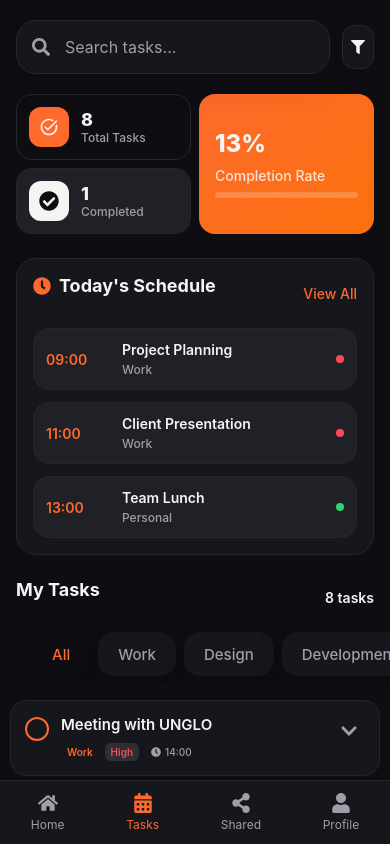
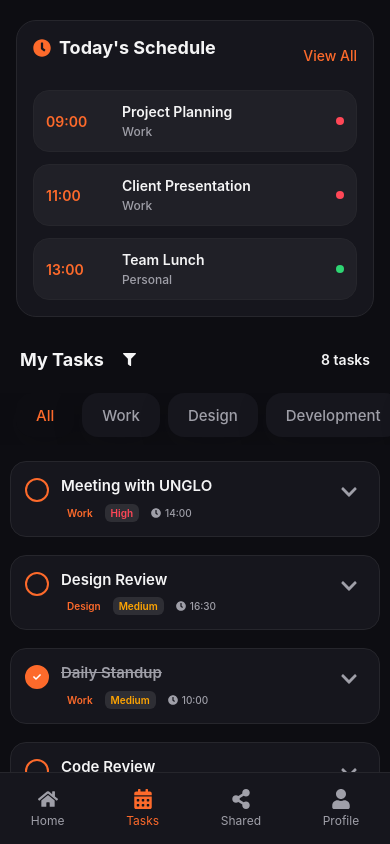
Before and after one commit to shheeeeshka/dori-todoapp-client, a React (Vite) app: page /tasks in a window 390 px wide. Built offline with nearby package versions, Linux system fonts and the light colour scheme.

Commit message:
Fix z-index issues with BottomSheet overlay, remove autoFocus to prevent zoom, update filter UI, improve mobile touch interactions

```diff
--- a/index.html
+++ b/index.html
@@ -10,6 +10,7 @@
   <meta name="theme-color" content="#0d0d11" />
   <meta name="mobile-web-app-capable" content="yes">
   <meta name="apple-mobile-web-app-status-bar-style" content="default">
+  <meta name="viewport" content="width=device-width, initial-scale=1, maximum-scale=1, user-scalable=no">
   <link rel="apple-touch-icon" href="/favicons/apple-touch-icon.png">
   <link rel="icon" type="image/png" sizes="32x32" href="/favicons/favicon-32x32.png">
   <link rel="icon" type="image/png" sizes="16x16" href="/favicons/favicon-16x16.png">
--- a/src/components/BottomSheet/BottomSheet.module.css
+++ b/src/components/BottomSheet/BottomSheet.module.css
@@ -8,7 +8,7 @@
   display: flex;
   justify-content: center;
   align-items: flex-end;
-  z-index: 1000;
+  z-index: 1006!important;
   touch-action: none;
   overscroll-behavior: contain;
 }
--- a/src/components/NavBar/NavBar.module.css
+++ b/src/components/NavBar/NavBar.module.css
@@ -7,7 +7,7 @@
     justify-content: space-around;
     background-color: var(--card-bg);
     border-top: 1px solid var(--divider-color);
-    padding: 12px 0;
+    padding: 16px 0;
     z-index: 100;
 }
 
--- a/src/components/TaskDetail/TaskDetail.module.css
+++ b/src/components/TaskDetail/TaskDetail.module.css
@@ -1,5 +1,6 @@
 .container {
   padding: 0;
+  padding-bottom: 120px;
   background: var(--card-bg);
   min-height: 60vh;
   display: flex;
--- a/src/components/TaskDetail/TaskDetail.tsx
+++ b/src/components/TaskDetail/TaskDetail.tsx
@@ -9,6 +9,7 @@ import {
   FaTrash,
   FaEdit,
   FaPaperclip,
+  FaTrashAlt,
 } from "react-icons/fa";
 import styles from "./TaskDetail.module.css";
 
@@ -370,7 +371,7 @@ export const TaskDetail = ({ taskId, onClose }: TaskDetailProps) => {
                   <span className={styles.fieldValue}>
                     {editData.projectId || "No Project"}
                   </span>
-                  <FaEdit className={styles.editIcon} size={12} />
+                  <FaEdit className={styles.editIcon} size={14} />
                 </div>
               )}
             </div>
@@ -404,7 +405,7 @@ export const TaskDetail = ({ taskId, onClose }: TaskDetailProps) => {
                   onClick={() => deleteSubtask(subtask._id)}
                   className={styles.deleteSubtaskButton}
                 >
-                  <FaTrash size={12} />
+                  <FaTrashAlt size={16} color="red" />
                 </button>
               </div>
             ))}
--- a/src/components/TaskItem/TaskItem.tsx
+++ b/src/components/TaskItem/TaskItem.tsx
@@ -55,9 +55,7 @@ export const TaskItem = ({
             }`}
             onClick={handleToggle}
           >
-            {task.completed && (
-              <FaCheck size={18} className={styles.checkIcon} />
-            )}
+            {task.completed && <FaCheck size={20} color="#fff" />}
           </button>
 
           <div className={styles.taskInfo}>
--- a/src/index.css
+++ b/src/index.css
@@ -73,6 +73,14 @@ select {
   font-size: 16px;
 }
 
+input[type="text"],
+input[type="date"],
+input[type="time"],
+textarea,
+select {
+  font-size: 16px;
+}
+
 input:focus,
 textarea:focus,
 select:focus {
--- a/src/pages/Home/HomePage.module.css
+++ b/src/pages/Home/HomePage.module.css
@@ -478,6 +478,7 @@
     cursor: pointer;
     font-weight: 500;
     padding: 0;
+    text-decoration: none;
 }
 
 .fab {
--- a/src/pages/Home/HomePage.tsx
+++ b/src/pages/Home/HomePage.tsx
@@ -228,12 +228,13 @@ export const HomePage = () => {
       <div className={styles.todayTasks}>
         <div className={styles.sectionHeader}>
           <h3 className={styles.sectionTitle}>Today's Tasks</h3>
-          <button
+          <Link
+            to="/tasks"
             className={styles.seeMore}
             onClick={() => console.log("See more tasks")}
           >
             See more
-          </button>
+          </Link>
         </div>
         <TaskList
           tasks={filteredTasks}
--- a/src/pages/Tasks/TasksPage.module.css
+++ b/src/pages/Tasks/TasksPage.module.css
@@ -1,5 +1,6 @@
 .container {
     padding: 0;
+    padding-top: 20px;
     padding-bottom: 100px;
     background: var(--background-color);
     min-height: 100vh;
@@ -8,7 +9,7 @@
     margin: 0 auto;
 }
 
-.container > div:last-child {
+.container>div:last-child {
     padding: 0 10px;
 }
 
@@ -26,7 +27,7 @@
     right: 0;
     width: 200px;
     height: 200px;
-    background: radial-gradient(circle, rgba(255,255,255,0.1) 0%, transparent 70%);
+    background: radial-gradient(circle, rgba(255, 255, 255, 0.1) 0%, transparent 70%);
     border-radius: 50%;
 }
 
@@ -149,6 +150,7 @@
         opacity: 0;
         transform: translateY(-10px);
     }
+
     to {
         opacity: 1;
         transform: translateY(0);
@@ -309,6 +311,12 @@
 .prioritySection {
     padding: 0 20px;
     margin-bottom: 24px;
+}
+
+.title {
+    font-size: 18px;
+    font-weight: 700;
+    color: var(--text-color);
 }
 
 .sectionTitle {
@@ -540,6 +548,12 @@
     padding: 0 20px;
 }
 
+.tabsHeaderLeft {
+    display: flex;
+    align-items: center;
+    gap: 8px;
+}
+
 .taskStats {
     display: flex;
     align-items: center;
@@ -565,7 +579,7 @@
     width: 100%;
     overflow-x: auto;
     margin-bottom: 16px;
-    padding: 0 20px 8px;
+    padding: 0 0px 8px;
     scrollbar-width: none;
 }
 
@@ -599,6 +613,7 @@
 .statusTab.active {
     color: var(--primary-foreground);
     background: var(--primary-color);
+    border: 1px solid;
 }
 
 .emptyState {
@@ -646,6 +661,63 @@
     cursor: pointer;
 }
 
+.filterDropdownContainer {
+    position: relative;
+}
+
+.filterDropdownButton {
+    width: 36px;
+    height: 36px;
+    border-radius: 10px;
+    color: var(--text-color);
+    display: flex;
+    align-items: center;
+    justify-content: center;
+    cursor: pointer;
+}
+
+.filterDropdownButton:active {
+    background: var(--card-hover);
+}
+
+.filterDropdown {
+    position: absolute;
+    top: 100%;
+    margin-top: 8px;
+    background: var(--card-bg);
+    border: 1px solid var(--card-border);
+    border-radius: 16px;
+    padding: 8px;
+    box-shadow: 0 8px 32px rgba(0, 0, 0, 0.15);
+    z-index: 1000;
+    min-width: 180px;
+    animation: slideDown 0.2s ease;
+}
+
+.filterDropdownOption {
+    display: flex;
+    align-items: center;
+    justify-content: space-between;
+    padding: 10px 12px;
+    background: transparent;
+    border: none;
+    border-radius: 12px;
+    color: var(--text-color);
+    font-size: 14px;
+    cursor: pointer;
+    width: 100%;
+    text-align: left;
+}
+
+.filterDropdownOption:active {
+    background: var(--secondary-color);
+}
+
+.filterCheckmark {
+    color: var(--primary-color);
+    font-size: 12px;
+}
+
 @media (max-width: 480px) {
     .container {
         padding-bottom: 80px;
@@ -661,19 +733,6 @@
 
     .heroStats {
         gap: 16px;
-    }
-
-    .searchSection,
-    .filtersPanel,
-    .statsOverview,
-    .prioritySection,
-    .quickActions,
-    .timelineSection,
-    .tabsHeader,
-    .tabsContainer,
-    .statusTabs {
-        padding-left: 16px;
-        padding-right: 16px;
     }
 
     .statsOverview {
--- a/src/pages/Tasks/TasksPage.tsx
+++ b/src/pages/Tasks/TasksPage.tsx
@@ -10,10 +10,9 @@ import {
   FaSearch,
   FaCalendarAlt,
   FaClock,
-  FaCheckCircle,
   FaFilter,
+  FaCheck,
 } from "react-icons/fa";
-import { MdTaskAlt } from "react-icons/md";
 import styles from "./TasksPage.module.css";
 
 type TaskTab = "All" | "active" | "completed";
@@ -29,6 +28,7 @@ export const TasksPage = () => {
   const [searchQuery, setSearchQuery] = useState("");
   const [sortOption, setSortOption] = useState<SortOption>("dueDate");
   const [showFilters, setShowFilters] = useState(false);
+  const [showFilterDropdown, setShowFilterDropdown] = useState(false);
   const tabsRef = useRef<HTMLDivElement>(null);
 
   const filteredTasks = tasks
@@ -118,6 +118,18 @@ export const TasksPage = () => {
     .sort((a, b) => (a.dueTime || "").localeCompare(b.dueTime || ""))
     .slice(0, 3);
 
+  const handleSortOptionSelect = (option: SortOption) => {
+    setSortOption(option);
+    setShowFilterDropdown(false);
+  };
+
+  const sortOptions = [
+    { value: "dueDate", label: "Due Date" },
+    { value: "priority", label: "Priority" },
+    { value: "createdAt", label: "Recently Added" },
+    { value: "title", label: "Title" },
+  ];
+
   return (
     <div className={styles.container}>
       <div className={styles.heroSection}>
@@ -140,25 +152,6 @@ export const TasksPage = () => {
         <div className={styles.heroGradient}></div>
       </div>
 
-      <div className={styles.searchSection}>
-        <div className={styles.searchContainer}>
-          <FaSearch className={styles.searchIcon} />
-          <input
-            type="text"
-            placeholder="Search tasks..."
-            value={searchQuery}
-            onChange={(e) => setSearchQuery(e.target.value)}
-            className={styles.searchInput}
-          />
-          <button
-            className={styles.filterButton}
-            onClick={() => setShowFilters(!showFilters)}
-          >
-            <FaFilter size={14} />
-          </button>
-        </div>
-      </div>
-
       {showFilters && (
         <div className={styles.filtersPanel}>
           <div className={styles.filterGroup}>
@@ -176,41 +169,6 @@ export const TasksPage = () => {
           </div>
         </div>
       )}
-
-      <div className={styles.statsOverview}>
-        <div className={styles.statCard}>
-          <div className={styles.statIcon}>
-            <MdTaskAlt className={styles.statIconSvg} />
-          </div>
-          <div className={styles.statContent}>
-            <span className={styles.statNumber}>{totalTasks}</span>
-            <span className={styles.statLabel}>Total Tasks</span>
-          </div>
-        </div>
-
-        <div className={styles.statCard}>
-          <div className={styles.statIcon}>
-            <FaCheckCircle className={styles.statIconSvg} />
-          </div>
-          <div className={styles.statContent}>
-            <span className={styles.statNumber}>{completedTasks}</span>
-            <span className={styles.statLabel}>Completed</span>
-          </div>
-        </div>
-
-        <div className={styles.statCardLarge}>
-          <div className={styles.statContentLarge}>
-            <span className={styles.statNumberLarge}>{completionRate}%</span>
-            <span className={styles.statLabelLarge}>Completion Rate</span>
-            <div className={styles.progressBar}>
-              <div
-                className={styles.progressFill}
-                style={{ width: `${completionRate}%` }}
-              ></div>
-            </div>
-          </div>
-        </div>
-      </div>
 
       <div className={styles.timelineSection}>
         <div className={styles.sectionHeader}>
@@ -246,7 +204,35 @@ export const TasksPage = () => {
       </div>
 
       <div className={styles.tabsHeader}>
-        <h3 className={styles.sectionTitle}>My Tasks</h3>
+        <div className={styles.tabsHeaderLeft}>
+          <span className={styles.title}>My Tasks</span>
+          <div className={styles.filterDropdownContainer}>
+            <button
+              className={styles.filterDropdownButton}
+              onClick={() => setShowFilterDropdown(!showFilterDropdown)}
+            >
+              <FaFilter size={13} color="var(--text-color)" />
+            </button>
+            {showFilterDropdown && (
+              <div className={styles.filterDropdown}>
+                {sortOptions.map((option) => (
+                  <button
+                    key={option.value}
+                    className={styles.filterDropdownOption}
+                    onClick={() =>
+                      handleSortOptionSelect(option.value as SortOption)
+                    }
+                  >
+                    <span>{option.label}</span>
+                    {sortOption === option.value && (
+                      <FaCheck size={16} color="#fff" />
+                    )}
+                  </button>
+                ))}
+              </div>
+            )}
+          </div>
+        </div>
         <div className={styles.taskStats}>
           <span className={styles.taskCount}>{filteredTasks.length} tasks</span>
           {selectedCategory !== "All" && (
```
